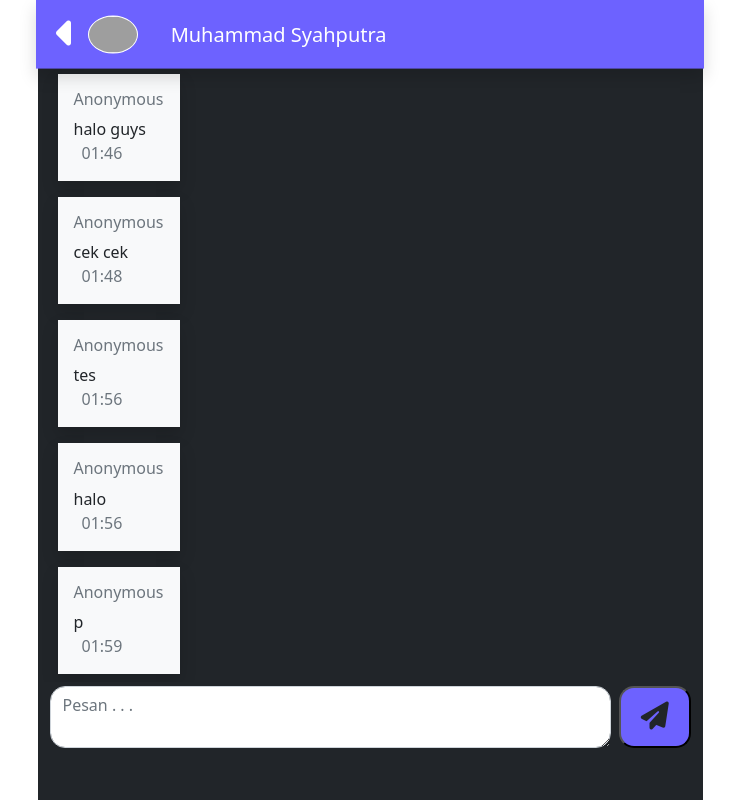
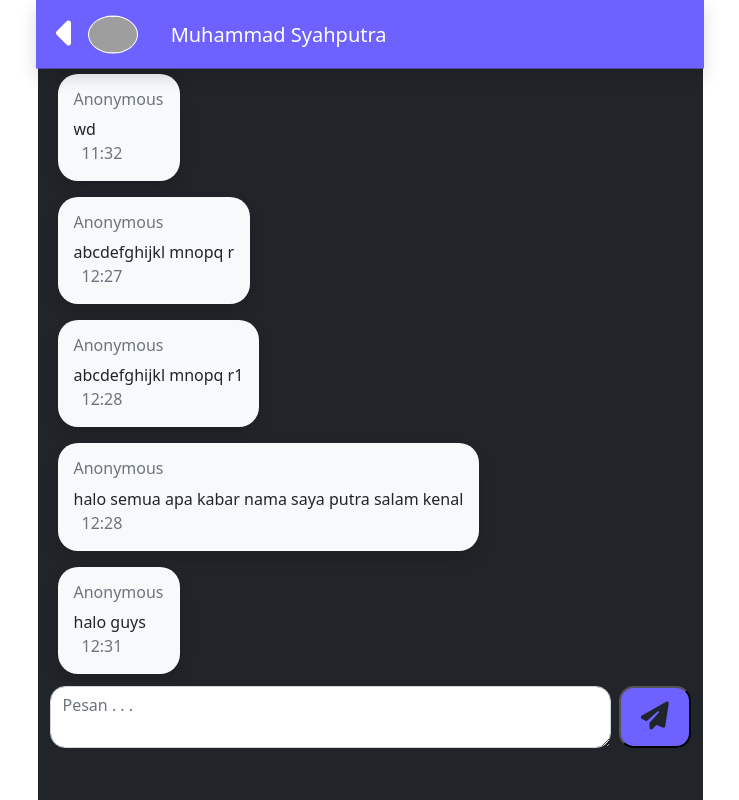
Before and after one commit to MhmmdSyahputra/live-cht, a React (Create React App) app: page /cht/1 in a window 1280 px wide. Shown: the whole page, without its empty margins (270-1009 px from the left). Built offline with nearby package versions, Linux system fonts and the light colour scheme; data requests are answered from the project's data file; grey boxes are pictures that could not be loaded.

Commit message:
message me or no

```diff
--- a/db.json
+++ b/db.json
@@ -5,34 +5,64 @@
       "id": 1,
       "allmessage": [
         {
-          "uid": "TFvFQw9kBuTInvOrZhD0i",
+          "uid": "RsCpSRI9XS2ur-tvn8Ye9",
           "nama": "Anonymous",
-          "pesan": "halo guys",
-          "time": "01:46"
-        },
-        {
-          "uid": "soL-MtBAC9zCTV_Dfi3YP",
-          "nama": "Anonymous",
-          "pesan": "cek cek",
-          "time": "01:48"
+          "pesan": "wd",
+          "time": "11:32"
         },
         {
           "uid": "RsCpSRI9XS2ur-tvn8Ye9",
           "nama": "Anonymous",
-          "pesan": "tes",
-          "time": "01:56"
+          "pesan": "abcdefghijkl mnopq r",
+          "time": "12:27"
         },
         {
           "uid": "RsCpSRI9XS2ur-tvn8Ye9",
           "nama": "Anonymous",
-          "pesan": "halo",
-          "time": "01:56"
+          "pesan": "abcdefghijkl mnopq r1",
+          "time": "12:28"
         },
         {
           "uid": "RsCpSRI9XS2ur-tvn8Ye9",
           "nama": "Anonymous",
+          "pesan": "halo semua apa kabar nama saya putra salam kenal",
+          "time": "12:28"
+        },
+        {
+          "uid": "RsCpSRI9XS2ur-tvn8Ye9",
+          "nama": "Anonymous",
+          "pesan": "halo guys",
+          "time": "12:31"
+        },
+        {
+          "uid": "JP6ps2vaExu6ELQkgIlZg",
+          "nama": "Anonymous",
+          "pesan": "halo",
+          "time": "12:32"
+        },
+        {
+          "uid": "JP6ps2vaExu6ELQkgIlZg",
+          "nama": "Anonymous",
+          "pesan": "halo semua nama saya putra saya adalah seorang web developer saya sedang mencari loker web dev lebih tepat nya sebagai frontend developer terimakasih",
+          "time": "12:33"
+        },
+        {
+          "uid": "JP6ps2vaExu6ELQkgIlZg",
+          "nama": "Anonymous",
           "pesan": "p",
-          "time": "01:59"
+          "time": "12:46"
+        },
+        {
+          "uid": "JP6ps2vaExu6ELQkgIlZg",
+          "nama": "Anonymous",
+          "pesan": "s",
+          "time": "12:50"
+        },
+        {
+          "uid": "JP6ps2vaExu6ELQkgIlZg",
+          "nama": "Anonymous",
+          "pesan": "wfuhwuiehf iwuehfuew iwhefuewf iwefuohw fiwefvearjf iuwefhoiwewgfvui wuoefgiug iuwegf weigfi",
+          "time": "12:59"
         }
       ]
     },
@@ -45,6 +75,24 @@
           "nama": "Anonymous",
           "pesan": "cek",
           "time": "02:00"
+        },
+        {
+          "uid": "RsCpSRI9XS2ur-tvn8Ye9",
+          "nama": "Anonymous",
+          "pesan": "halo",
+          "time": "11:35"
+        },
+        {
+          "uid": "RsCpSRI9XS2ur-tvn8Ye9",
+          "nama": "Anonymous",
+          "pesan": "hai",
+          "time": "12:21"
+        },
+        {
+          "uid": "JP6ps2vaExu6ELQkgIlZg",
+          "nama": "Anonymous",
+          "pesan": "halo",
+          "time": "13:04"
         }
       ]
     },
--- a/src/components/Allbublecht/index.js
+++ b/src/components/Allbublecht/index.js
@@ -39,7 +39,38 @@ export const AllBubleCht = () => {
                                                 allmessage.allmessage
                                                     .map((allmessage2, index) => (
                                                         <div className='message' key={index}>
-                                                            {allmessage2.pesan}
+                                                            {/* {
+                                                                allmessage2.uid === localStorage.getItem("uid") ? (
+                                                                    allmessage2.pesan.length > 20 ? (
+                                                                        <div>
+                                                                            <i class="fa-solid fa-check"></i>
+                                                                            {allmessage2.pesan.slice(0, 25)}
+                                                                        </div>
+                                                                    ) : allmessage2.pesan
+
+                                                                ) : allmessage2.pesan
+                                                            } */}
+                                                            {
+                                                                //cek panjang pesan > 20 maka
+                                                                allmessage2.pesan.length > 20 ? (
+                                                                    //cek apakah ini pesan saya atau bukan
+                                                                    allmessage2.uid === localStorage.getItem("uid") ? (
+                                                                        <div>
+                                                                            <i class="fa-solid fa-check me-2"></i>
+                                                                            {allmessage2.pesan.slice(0, 25) + '. . .'}
+                                                                        </div>
+                                                                        //jika bukan maka tanpa ceklis
+                                                                    ) : (allmessage2.pesan.slice(0, 25) + '. . .')
+                                                                    //else panjang < 20
+                                                                    //cek lagi apakah ini pesan saya atau bukan
+                                                                ) : allmessage2.uid === localStorage.getItem("uid") ? (
+                                                                    <div>
+                                                                        <i class="fa-solid fa-check me-2"></i>
+                                                                        {allmessage2.pesan}
+                                                                    </div>
+                                                                    //jika bukan maka tanpa ceklis
+                                                                ) : (allmessage2.pesan)
+                                                            }
                                                         </div>
                                                         // console.log(allmessage2.Aceh.pesan)
 
--- a/src/components/chatView/index.js
+++ b/src/components/chatView/index.js
@@ -15,13 +15,20 @@ export const SingleCht = () => {
     useEffect(() => {
         if (sendMessageInResult) {
             dispatch(getAllMessage())
+
         }
     }, [sendMessageInResult, dispatch])
+
+    // useEffect(() => {
+    //     const id = params.id
+    //     dispatch(getAllPesanIn(id)).scrollIntoView({ behavior: "smooth" })
+    // }, [])
 
     useEffect(() => {
         const id = params.id
         dispatch(getAllPesanIn(id))
     }, [])
+
     return (
         <>
             {
@@ -30,17 +37,22 @@ export const SingleCht = () => {
                         return (
                             allPesanIn.allmessage.map((allPesanIn2, index) => {
                                 return (
-                                    <div style={{ width: '70%' }} className={allPesanIn2.uid == localStorage.getItem("uid") ? 'ms-auto' : ''} key={index}>
+                                    <div style={{ width: '70%' }} className={allPesanIn2.uid === localStorage.getItem("uid") ? 'ms-auto' : ''} key={index}>
                                         <div className='bubble-chat bg-light m-2 p-3 text-start text-dark shadow cht-right'
-                                            style={{ clear: 'both', float: allPesanIn2.uid == localStorage.getItem("uid") ? 'right' : 'left', }}>
+                                            style={{ clear: 'both', float: allPesanIn2.uid === localStorage.getItem("uid") ? 'right' : 'left', borderRadius: '20px' }}>
 
-                                            <h6 className='text-muted text-end'>{allPesanIn2.nama}</h6>
+                                            <h6 className={'text-muted ' + (allPesanIn2.uid === localStorage.getItem("uid") ? 'text-end' : 'text-start')}>
+                                                {allPesanIn2.nama}
+                                            </h6>
                                             <div>
                                                 {allPesanIn2.pesan}
                                             </div>
                                             <div className='text-muted mx-2 text-start'>
                                                 {allPesanIn2.time}
                                             </div>
+                                        </div>
+                                        <div style={{ float: "left", clear: "both" }}
+                                            ref={(el) => { allPesanIn2 = el; }}>
                                         </div>
                                     </div>
 
```
Also changed, not shown: src/components/chatView/gambar.png (added).
